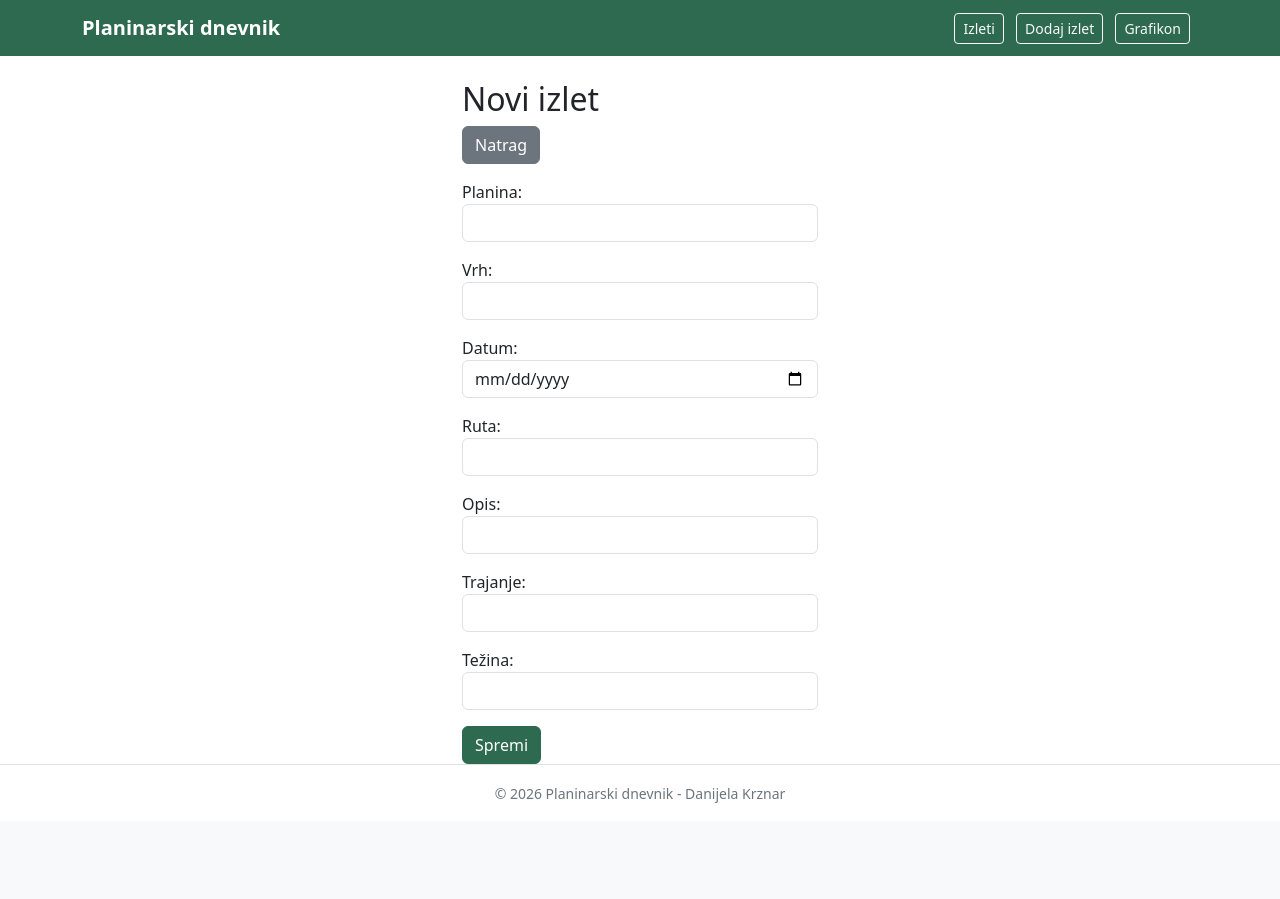
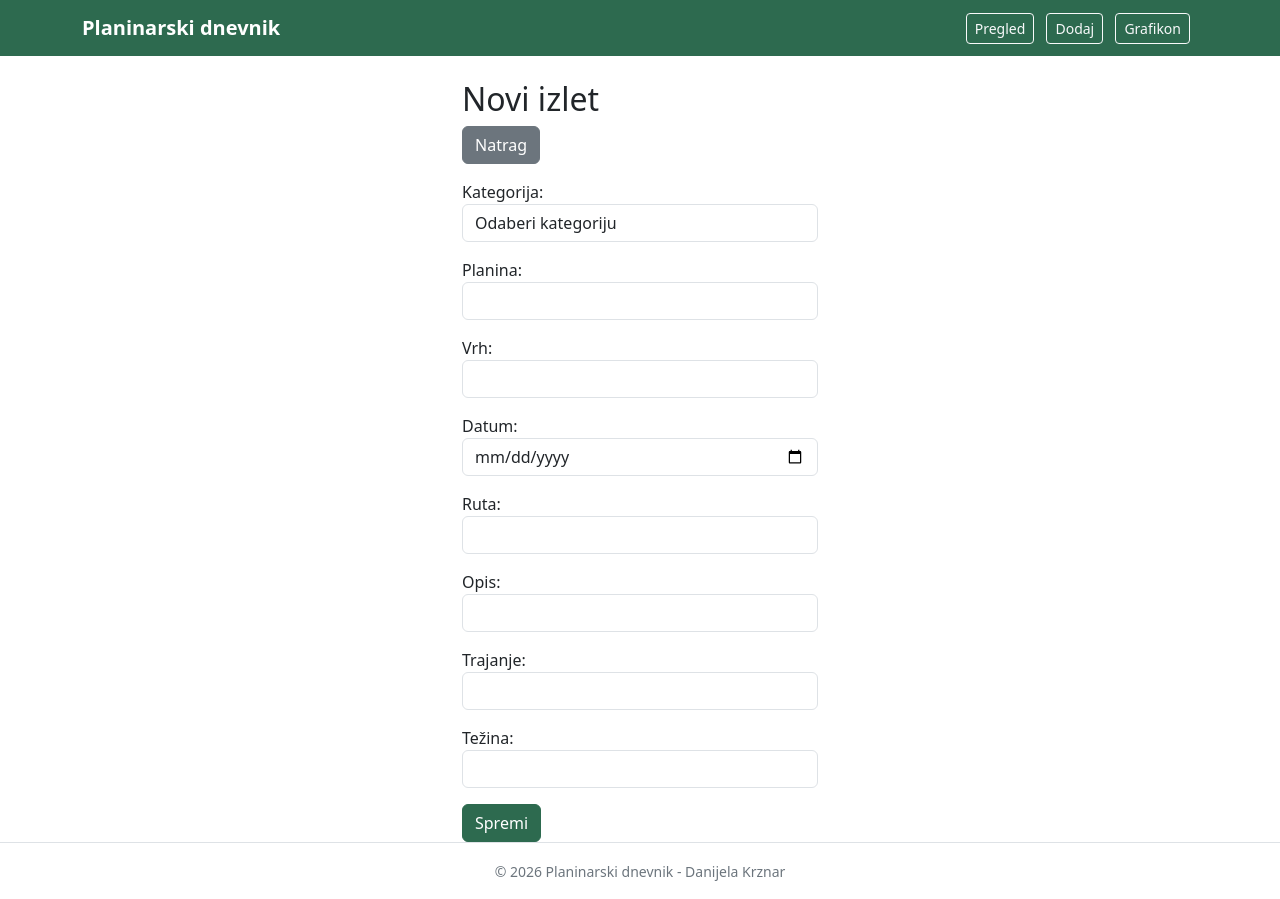
Before and after one commit to dkrznar/planinarski_dnevnik, a Flask app: page /izleti/novi in a window 1280 px wide. Before the commit the page ends 803 px from the top, so only its background shows below. Run offline with Flask 3, Linux system fonts and the light colour scheme.

Commit message:
Dodana kategorija, drugi grafikon

```diff
--- a/backend/models.py
+++ b/backend/models.py
@@ -6,6 +6,7 @@ db = Database()
 class Izlet(db.Entity):
   _table_ = "izlet"
   id = PrimaryKey(int, auto = True)
+  kategorija = Required(str)
   planina = Required(str)
   vrh = Required(str)
   datum = Required(datetime)
--- a/backend/routes/izleti_routes.py
+++ b/backend/routes/izleti_routes.py
@@ -15,6 +15,7 @@ def izlet():
 @db_session
 def novi_izlet():
   if request.method == 'POST':
+    kategorija = request.form['kategorija']
     planina = request.form['planina']
     vrh = request.form['vrh']
     datum = request.form['datum']
@@ -24,6 +25,7 @@ def novi_izlet():
     tezina = request.form.get('tezina')
 
     Izlet(
+      kategorija = kategorija,
       planina = planina,
       vrh = vrh,
       datum = datetime.strptime(datum, '%Y-%m-%d'),
@@ -42,6 +44,7 @@ def uredi_izlet(id):
   izlet = Izlet[id]
 
   if request.method == 'POST':
+    kategorija = request.form['kategorija']
     planina = request.form['planina']
     vrh = request.form['vrh']
     datum = request.form['datum']
@@ -49,6 +52,7 @@ def uredi_izlet(id):
     opis = request.form.get('opis')
     trajanje = request.form.get('trajanje')
     tezina = request.form.get('tezina')
+    izlet.kategorija = kategorija
     izlet.planina = planina
     izlet.vrh = vrh
     izlet.datum = datetime.strptime(datum, '%Y-%m-%d')
@@ -75,14 +79,25 @@ def grafikon():
 
   planine = {}
   for izlet in izleti:
-    if izlet.planina in planine:
-      planine[izlet.planina] += 1
+    if izlet.kategorija == 'Izlet':
+      if izlet.planina in planine:
+        planine[izlet.planina] += 1
+      else:
+        planine[izlet.planina] = 1
+
+  kategorije = {}
+  for izlet in izleti:
+    if izlet.kategorija in kategorije:
+      kategorije[izlet.kategorija] += 1
     else:
-      planine[izlet.planina] = 1
+      kategorije[izlet.kategorija] = 1
 
   nazivi = list(planine.keys())
   brojevi = list(planine.values())
-  return render_template('grafikon.html', nazivi=nazivi, brojevi=brojevi)
+  kat_nazivi = list(kategorije.keys())
+  kat_brojevi = list(kategorije.values())
+
+  return render_template('grafikon.html', nazivi=nazivi, brojevi=brojevi, kat_nazivi=kat_nazivi, kat_brojevi=kat_brojevi)
 
 @izlet_bp.route('/izleti/<int:id>')
 @db_session
--- a/backend/templates/base.html
+++ b/backend/templates/base.html
@@ -11,8 +11,8 @@
     <div class="container">
       <a class="navbar-brand fw-bold" href="{{ url_for('izlet.izlet') }}">Planinarski dnevnik</a>
       <div class="ms-auto">
-        <a href="{{ url_for('izlet.izlet')}}" class="btn btn-outline-light btn-sm me-2">Izleti</a>
-        <a href="{{ url_for('izlet.novi_izlet')}}" class="btn btn-outline-light btn-sm me-2">Dodaj izlet</a>
+        <a href="{{ url_for('izlet.izlet')}}" class="btn btn-outline-light btn-sm me-2">Pregled</a>
+        <a href="{{ url_for('izlet.novi_izlet')}}" class="btn btn-outline-light btn-sm me-2">Dodaj</a>
         <a href="{{ url_for('izlet.grafikon')}}" class="btn btn-outline-light btn-sm me-2">Grafikon</a>
       </div>
     </div>
--- a/backend/templates/izleti.html
+++ b/backend/templates/izleti.html
@@ -2,13 +2,14 @@
 {% block content %}
 <div class="d-flex justify-content-between align-items-center mn-4">
   <h2>Izleti</h2>
-  <a href="{{ url_for('izlet.novi_izlet')}}" class="btn btn-primary">Dodaj izlet</a>
+  <a href="{{ url_for('izlet.novi_izlet')}}" class="btn btn-primary">Dodaj</a>
 </div>
 
 {% if izleti %}
 <table class="table table-hover">
   <thead>
     <tr>
+      <th>Kategorija</th>
       <th>Planina</th>
       <th>Vrh</th>
       <th>Datum</th>
@@ -21,6 +22,7 @@
   <tbody>
     {% for izlet in izleti %}
     <tr>
+      <td>{{izlet.kategorija}}</td>
       <td>{{izlet.planina}}</td>
       <td>{{izlet.vrh}}</td>
       <td>{{izlet.datum.strftime('%d.%m.%Y')}}</td>
--- a/backend/templates/novi_izlet.html
+++ b/backend/templates/novi_izlet.html
@@ -5,6 +5,14 @@
     <h2>Novi izlet</h2>
     <a href="{{ url_for('izlet.izlet')}}" class="btn btn-secondary mb-3">Natrag</a>
     <form action="{{ url_for('izlet.novi_izlet')}}" method="post">
+      <div class="mb-3">
+        <label for="kategorija">Kategorija: </label>
+        <select id="kategorija" name="kategorija" class="form-control" required>
+          <option value="">Odaberi kategoriju</option>
+          <option value="Izlet">Izlet</option>
+          <option value="Akcija">Akcija</option>
+        </select>
+      </div>
       <div class="mb-3">
         <label for="planina">Planina: </label>
         <input type="text" id="planina" name="planina" class="form-control" required />
--- a/backend/templates/prikaz_izleta.html
+++ b/backend/templates/prikaz_izleta.html
@@ -3,6 +3,7 @@
 <h2>Detalji</h2>
 <a href="{{url_for('izlet.izlet')}}" class="btn btn-secondary mb-3">Natrag</a>
 
+<p><strong>Kategorija:</strong> {{izlet.kategorija}}</p>
 <p><strong>Planina:</strong> {{izlet.planina}}</p>
 <p><strong>Vrh:</strong> {{izlet.vrh}}</p>
 <p><strong>Datum:</strong> {{izlet.datum.strftime('%Y-%m-%d')}}</p>
```
Also changed, not shown: backend/templates/grafikon.html (+21 -0 lines), backend/templates/uredi_izlet.html (+8 -0 lines).
